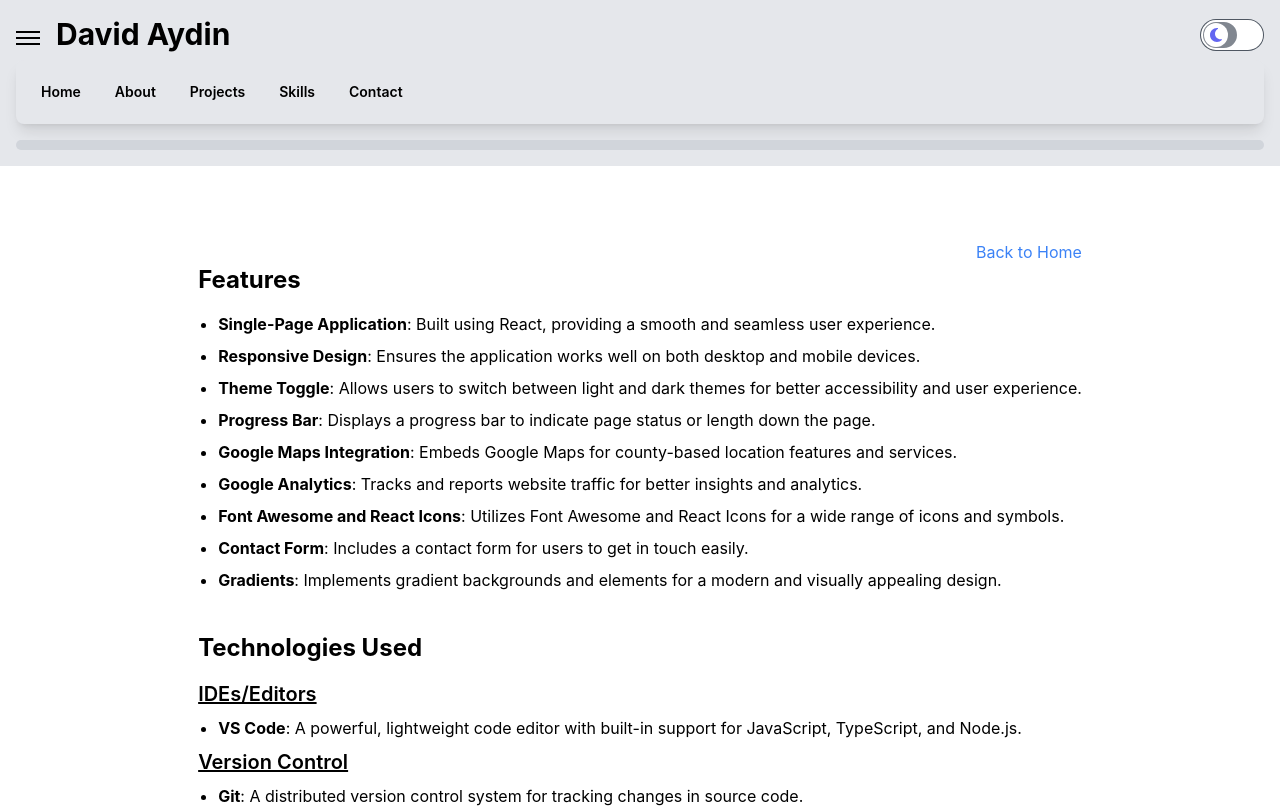
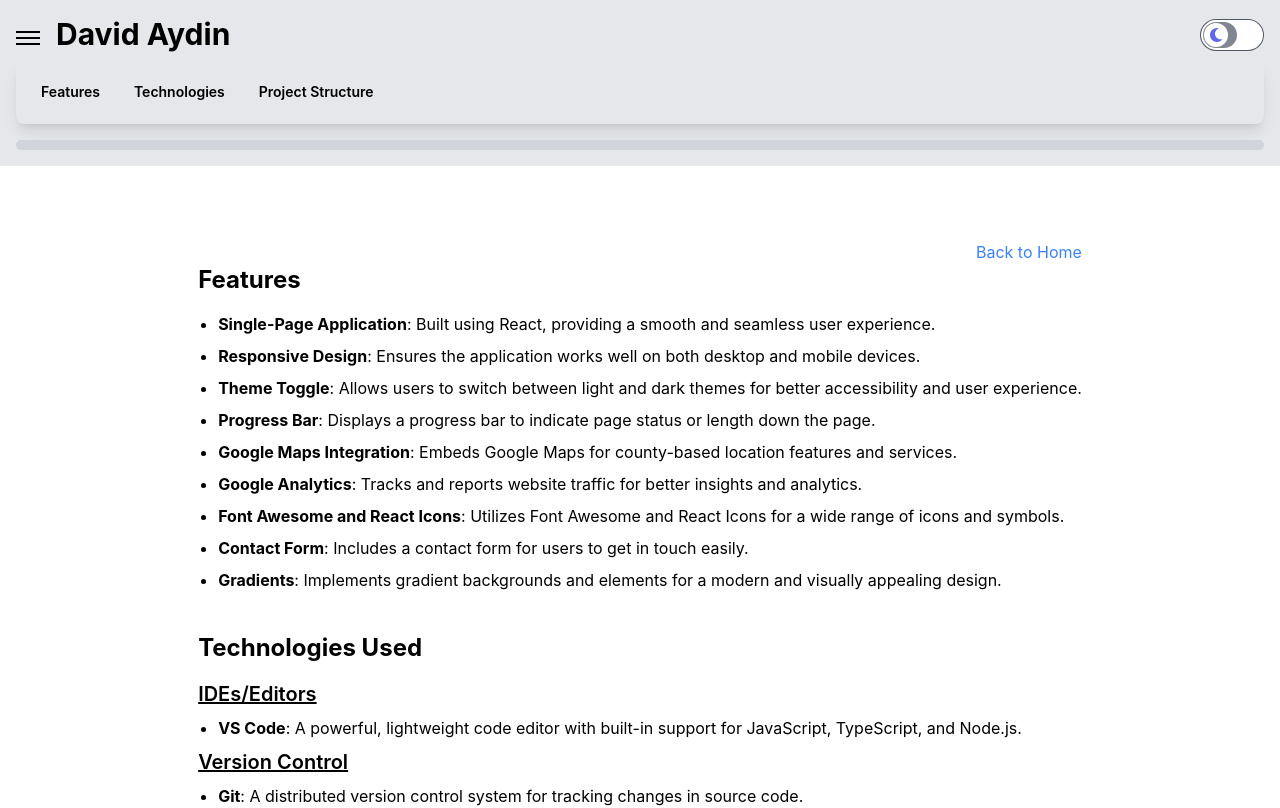
Before and after one commit to daydin14/daydin14.github.io, a React (Create React App) app in the folder portfolio/: page /about in a window 1280 px wide. Shown: the top 808 px of the page. Built offline with nearby package versions, Linux system fonts and the light colour scheme; no server answers.

Commit message:
Refactor NavMenu to dynamically render menu items based on the current route

```diff
--- a/portfolio/src/components/NavMenu.js
+++ b/portfolio/src/components/NavMenu.js
@@ -1,15 +1,44 @@
 // Dependencies
 import React from 'react';
 
+// Hooks
+import { useLocation } from 'react-router-dom';
+
 const NavMenu = () => {
+    const location = useLocation();
+
+    const renderMenuItems = () => {
+        switch (location.pathname) {
+            case '/':
+                return (
+                    <>
+                        <li><a href="#home" className="btn btn-ghost text-black dark:text-white">Home</a></li>
+                        <li><a href="#about" className="btn btn-ghost text-black dark:text-white">About</a></li>
+                        <li><a href="#projects" className="btn btn-ghost text-black dark:text-white">Projects</a></li>
+                        <li><a href="#skills" className="btn btn-ghost text-black dark:text-white">Skills</a></li>
+                        <li><a href="#contact" className="btn btn-ghost text-black dark:text-white">Contact</a></li>
+                    </>
+                );
+            case '/about':
+                return (
+                    <>
+                        <li><a href="#features" className="btn btn-ghost text-black dark:text-white">Features</a></li>
+                        <li><a href="#technologies" className="btn btn-ghost text-black dark:text-white">Technologies</a></li>
+                        <li><a href="#project-structure" className="btn btn-ghost text-black dark:text-white">Project Structure</a></li>
+                    </>
+                );
+            default:
+                return (
+                    <>
+                    </>
+                );
+        }
+    };
+
     return (
         <nav className="bg-gray-200 dark:bg-gray-800 shadow-lg rounded-lg">
             <ul className="menu menu-horizontal p-2">
-                <li><a href="#home" className="btn btn-ghost text-black dark:text-white">Home</a></li>
-                <li><a href="#about" className="btn btn-ghost text-black dark:text-white">About</a></li>
-                <li><a href="#projects" className="btn btn-ghost text-black dark:text-white">Projects</a></li>
-                <li><a href="#skills" className="btn btn-ghost text-black dark:text-white">Skills</a></li>
-                <li><a href="#contact" className="btn btn-ghost text-black dark:text-white">Contact</a></li>
+                {renderMenuItems()}
             </ul>
         </nav>
     );
```
